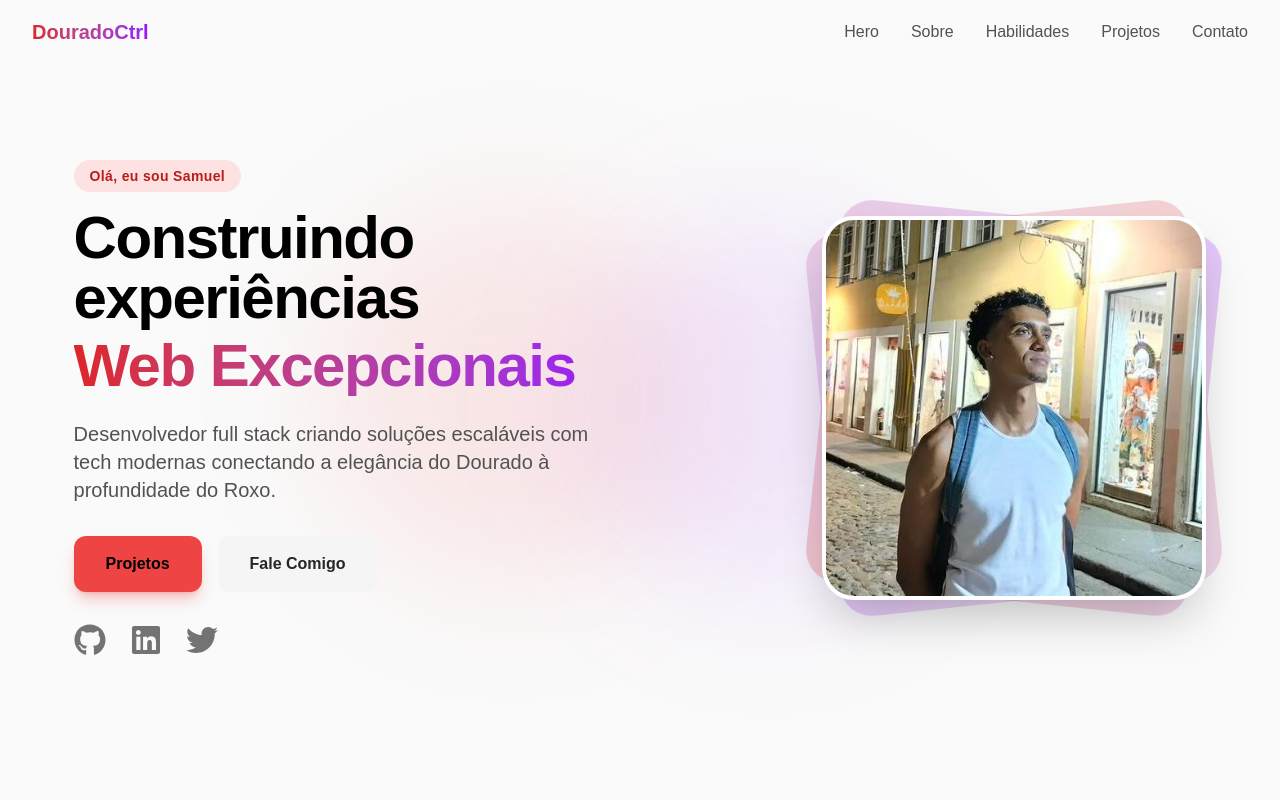
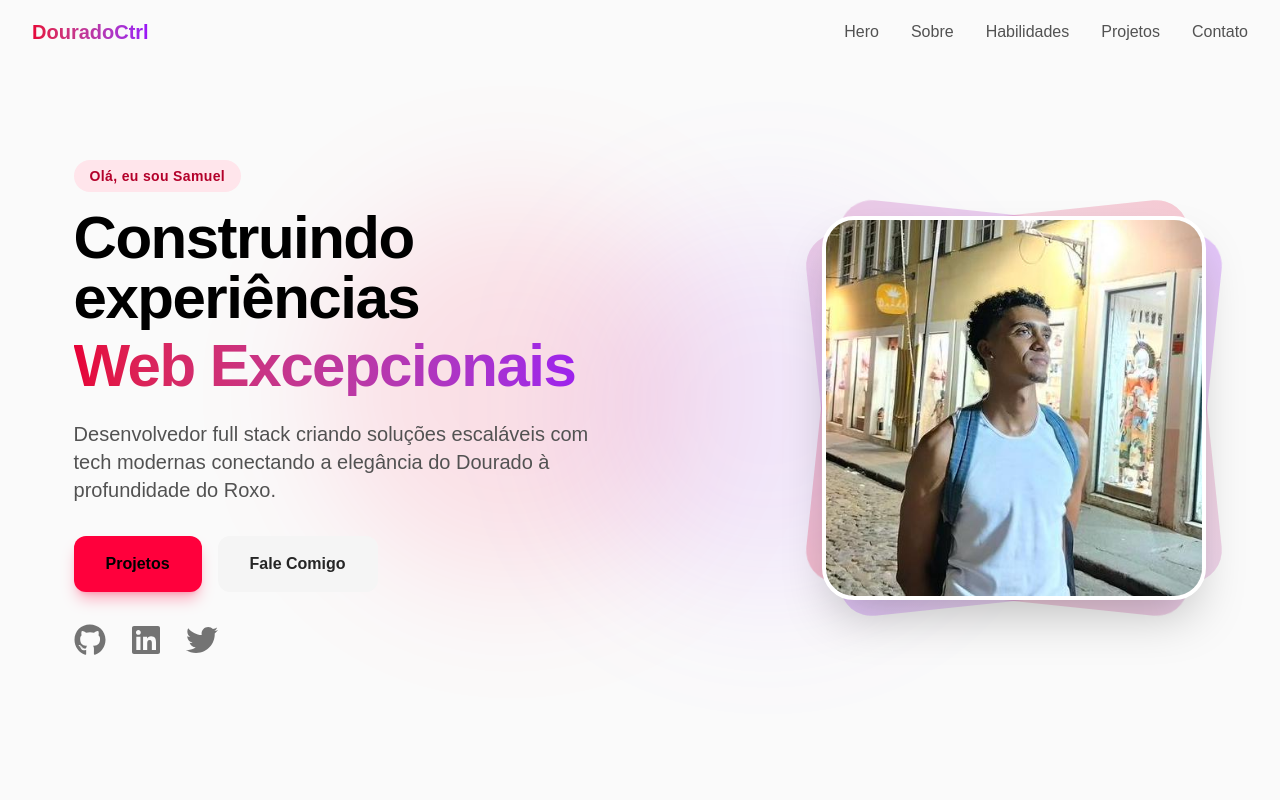
Before and after one commit to DouradoCtrl/portifolio, a Next.js app: page / in a window 1280 px wide. Shown: the top 800 px of the page. Built offline with nearby package versions, Linux system fonts and the light colour scheme.

Commit message:
edit: aplicado tema cyber red

```diff
--- a/app/globals.css
+++ b/app/globals.css
@@ -14,19 +14,20 @@
      variáveis originais do Tailwind v4.
     */
 
-    /* Transformando a Escala Dourada em Vermelho (Red) */
-    --color-amber-100: #fee2e2;
-    --color-amber-200: #fecaca;
-    --color-amber-300: #fca5a5;
-    --color-amber-400: #f87171;
-    --color-amber-500: #ef4444; /* Nova Base Primária (Vermelho) */
-    --color-amber-600: #dc2626; /* Novo Hover Primário */
-    --color-amber-700: #b91c1c;
-    --color-amber-800: #991b1b;
-    --color-amber-900: #7f1d1d;
-    --color-amber-950: #450a0a;
+    /* Escala Cyber Red */
+    --color-amber-100: #ffe5eb;
+    --color-amber-200: #ffb8cb;
+    --color-amber-300: #ff8aab;
+    --color-amber-400: #ff5c8b;
+    --color-amber-500: #ff003c;
+    --color-amber-600: #e60036;
+    --color-amber-700: #b3002a;
+    --color-amber-800: #80001e;
+    --color-amber-900: #4d0012;
+    --color-amber-950: #26000a;
 
-    --color-neutral-950: #0a0a0a; /* Fundo/Texto pesado */
+    --color-neutral-950: #0a0a0a;
+    /* Fundo/Texto pesado */
   }
 
   .dark {
@@ -46,17 +47,17 @@
     /* Bordas no Modo Escuro */
     --color-neutral-700: #262626;
 
-    /* Transformando a Escala Dourada em Vermelho no Dark Mode */
-    --color-amber-100: #fee2e2;
-    --color-amber-200: #fecaca;
-    --color-amber-300: #fca5a5;
-    --color-amber-400: #f87171;
-    --color-amber-500: #ef4444;
-    --color-amber-600: #dc2626;
-    --color-amber-700: #b91c1c;
-    --color-amber-800: #991b1b;
-    --color-amber-900: #7f1d1d;
-    --color-amber-950: #450a0a;
+    /* Escala Cyber Red no Dark Mode */
+    --color-amber-100: #ffe5eb;
+    --color-amber-200: #ffb8cb;
+    --color-amber-300: #ff8aab;
+    --color-amber-400: #ff5c8b;
+    --color-amber-500: #ff003c;
+    --color-amber-600: #e60036;
+    --color-amber-700: #b3002a;
+    --color-amber-800: #80001e;
+    --color-amber-900: #4d0012;
+    --color-amber-950: #26000a;
   }
 
   html {
```
